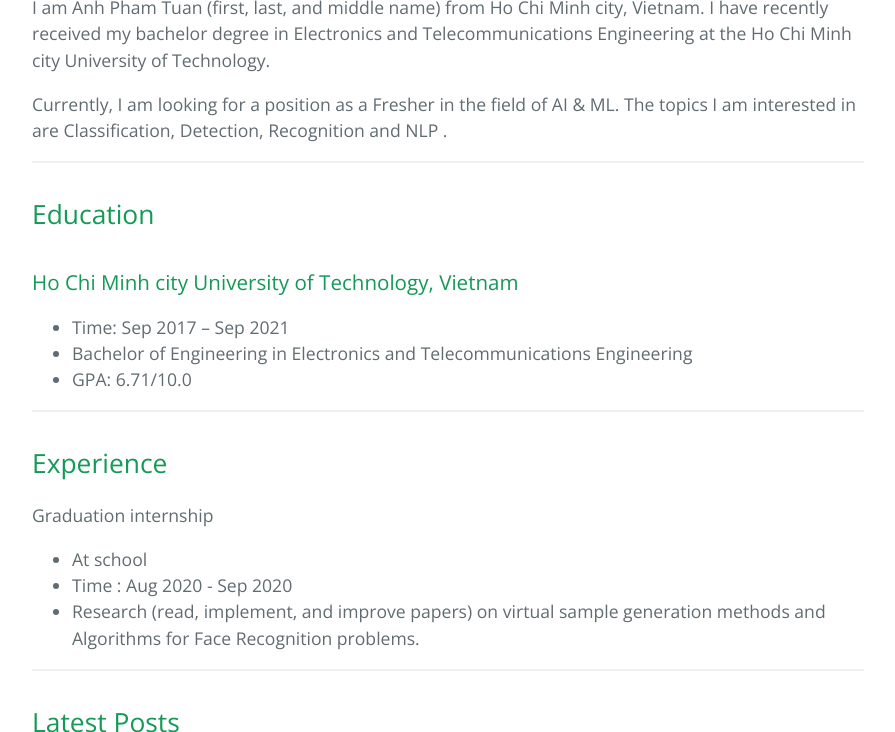
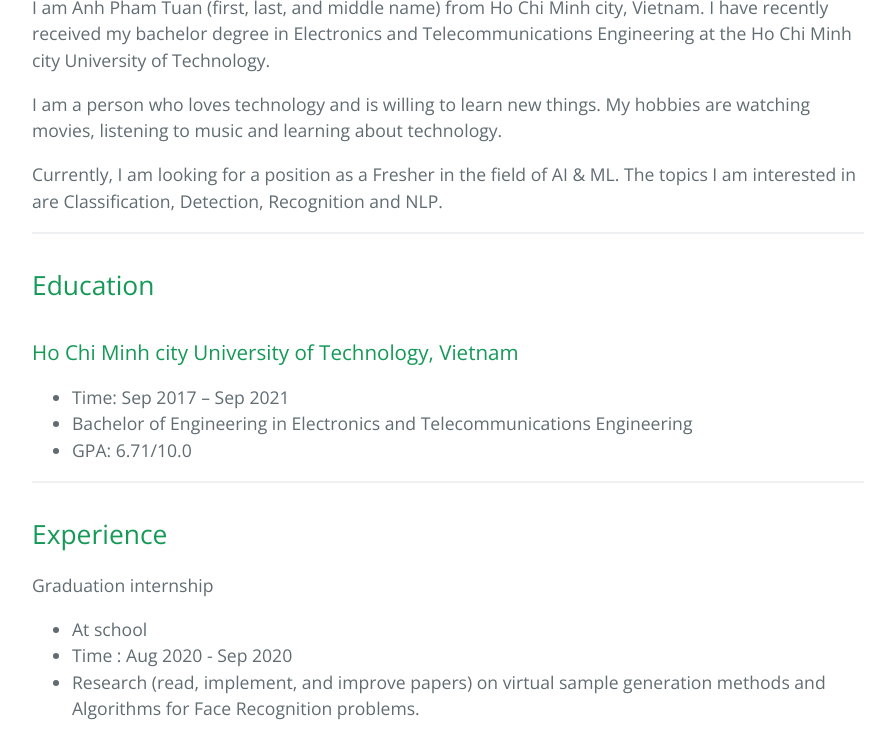
Before and after one commit to AnhPhTu/AnhPhTu.github.io, a Jekyll site: the page built from index.md, in a window 1280 px wide and 900 px high, scrolled down 470 px, cut to the strip 168-900 px from the top of the window. Shown: the whole strip, without its empty margins (192-1087 px from the left). Built offline with Jekyll 4.4.1, drawn with Linux system fonts in a browser that asks for light colours.

Commit message:
Update index.md

```diff
--- a/index.md
+++ b/index.md
@@ -14,7 +14,10 @@ layout: home
 
 I am Anh Pham Tuan (first, last, and middle name) from Ho Chi Minh city, Vietnam. I have recently received my bachelor degree in Electronics and Telecommunications Engineering at the Ho Chi Minh city University of Technology.
 
-Currently, I am looking for a position as a Fresher in the field of AI & ML. The topics I am interested in are Classification, Detection, Recognition and NLP .
+I am a person who loves technology and is willing to learn new things. My hobbies are watching movies, listening to music and learning about technology.
+
+Currently, I am looking for a position as a Fresher in the field of AI & ML. The topics I am interested in are Classification, Detection, Recognition and NLP.
+
 
 
 ------
```
